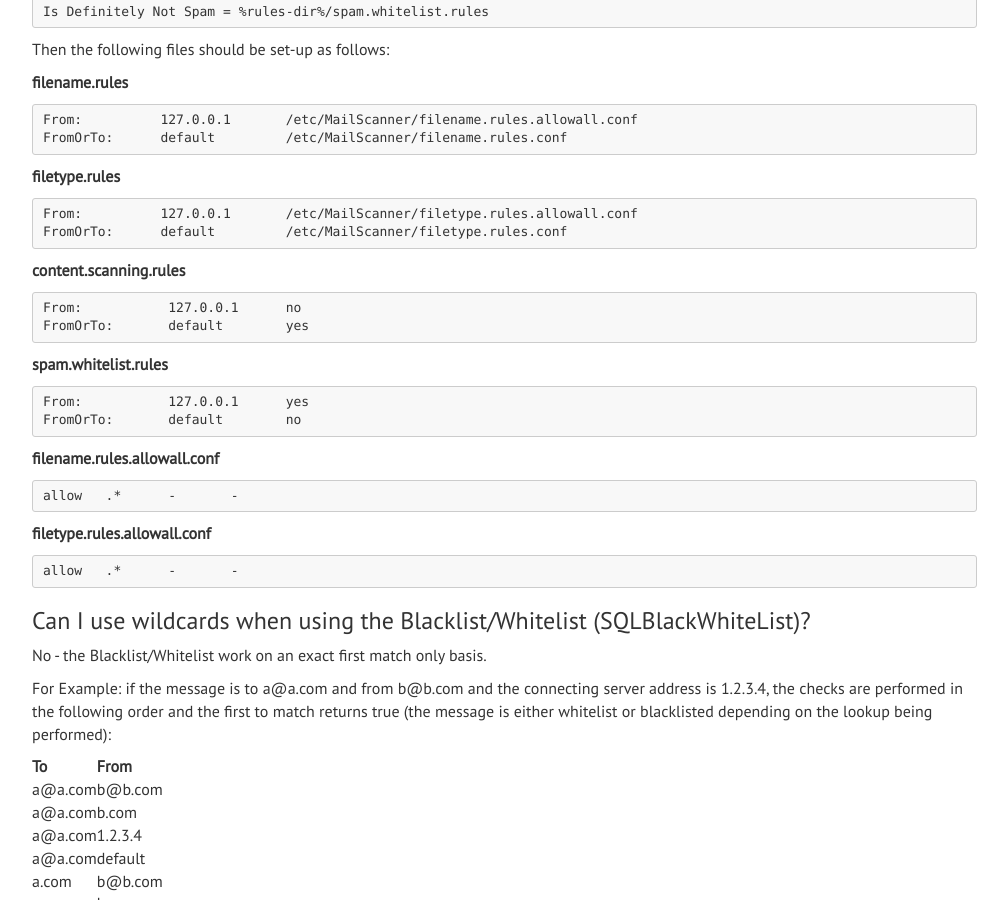
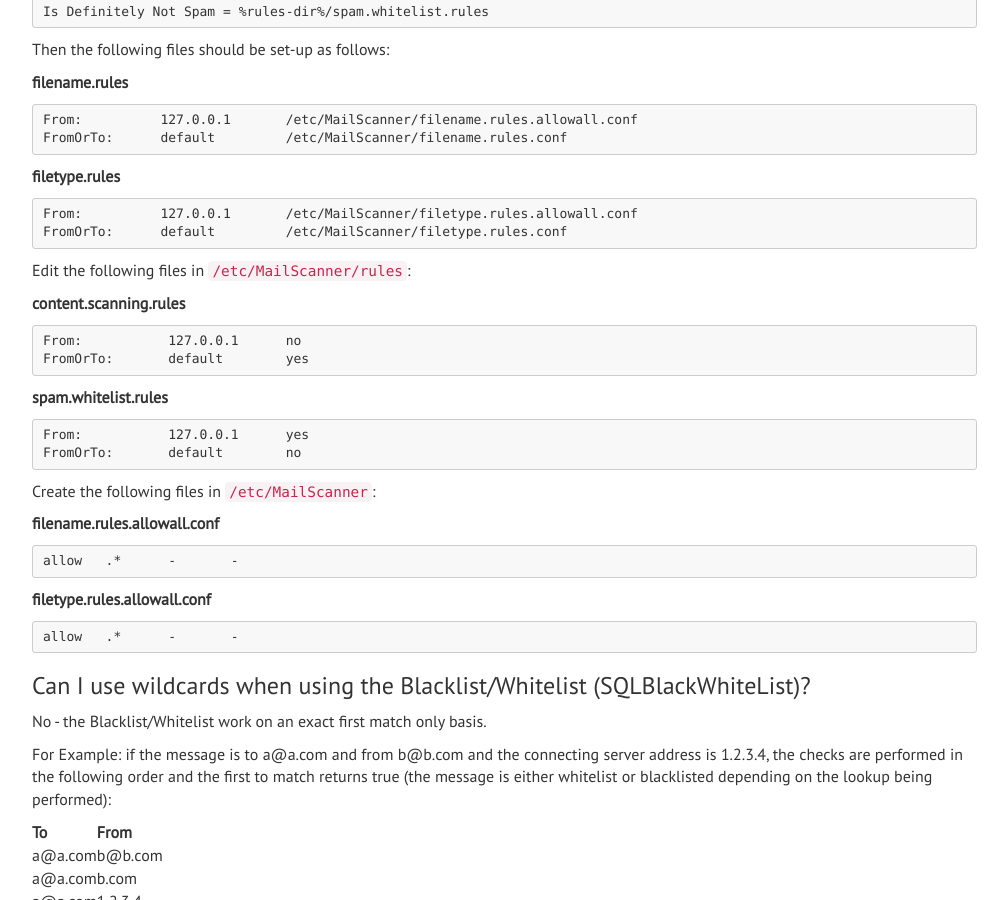
Before and after one commit to mailwatch/mailwatch-docs, a Jekyll site: the page built from _posts/2014-07-31-faq.md, in a window 1280 px wide and 900 px high, scrolled down 543 px. Shown: the whole window, without its empty margins (233-1241 px from the left). Built offline with Jekyll 4.4.1, drawn with Linux system fonts in a browser that asks for light colours; nearby versions of some CDN libraries.

Commit message:
Be more precise on which file to edit and which to create for localhost whitelist

````diff
--- a/_posts/2014-07-31-faq.md
+++ b/_posts/2014-07-31-faq.md
@@ -50,6 +50,8 @@ From:          127.0.0.1       /etc/MailScanner/filetype.rules.allowall.conf
 FromOrTo:      default         /etc/MailScanner/filetype.rules.conf
 ```
 
+Edit the following files in `/etc/MailScanner/rules`:
+
 **content.scanning.rules**
 
 ```
@@ -63,6 +65,8 @@ FromOrTo:       default        yes
 From:           127.0.0.1      yes
 FromOrTo:       default        no
 ```
+
+Create the following files in `/etc/MailScanner`:
 
 **filename.rules.allowall.conf**
 
````
